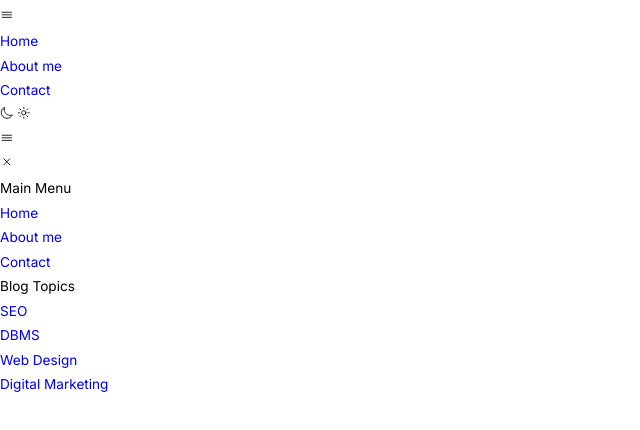
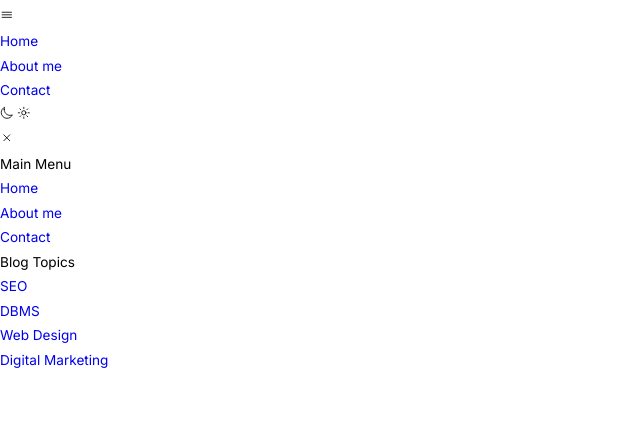
Before and after one commit to I-am-Programming-the-World/Personal-Blog, a plain HTML site: page index.html in a window 1280 px wide. Shown: the part 44-474 px from the top of the page, without its empty margins (0-640 px from the left). Drawn offline with nearby package versions, Linux system fonts and the light colour scheme.

Commit message:
MAde some modifications to the code!

```diff
--- a/index.html
+++ b/index.html
@@ -22,14 +22,13 @@
         <div class="container">
             <nav class="navbar">
                 <a href="/" class="logo">World <span>Programmer</span></a>
-            </nav>
                 <!-- Add a Hamburger menu button for the mobile menu -->
                 <div class="btn-group">
                     <button class="theme-btn theme-btn-mobile light">
                         <ion-icon name="moon-outline"></ion-icon>
                         <ion-icon name="sunny-outline"></ion-icon>
                     </button>
-                <button class="nave-menu-btn">
+                    <button class="nav-menu-btn">
                         <ion-icon name="menu-outline"></ion-icon>
                     </button>
                 </div>
@@ -48,21 +47,16 @@
                         </li>
                     </ul>
                     <!-- Add a hamburger menu button for the desktop menu -->
-                <div class="btn-group">
-                    <button class="theme-btn theme-btn-mobile light">
+                    <button class="theme-btn theme-btn-desktop light">
                         <ion-icon name="moon-outline"></ion-icon>
                         <ion-icon name="sunny-outline"></ion-icon>
                     </button>
-                    <button class="nave-menu-btn">
-                        <ion-icon name="menu-outline"></ion-icon>
-                    </button>
-                </div>
                 </div>
                 <!-- Add a close menu button for the mobile menu -->
                 <div class="mobile-nav">
-                <div class="nav-close-btn">
+                    <button class="nav-close-btn">
                         <ion-icon name="close-outline"></ion-icon>
-                </div>
+                    </button>
                     <!-- Define a wrapper for "Main Menu"-->
                     <div class="wrapper">
                         <p class="h3 nav-title">Main Menu</p>
@@ -99,6 +93,7 @@
                         </ul>
                     </div>
                 </div>
+            </nav>
         </div>
     </header>
     <!-- Homepage content -->
```
Lines whose indentation alone changed are shown as unchanged.
